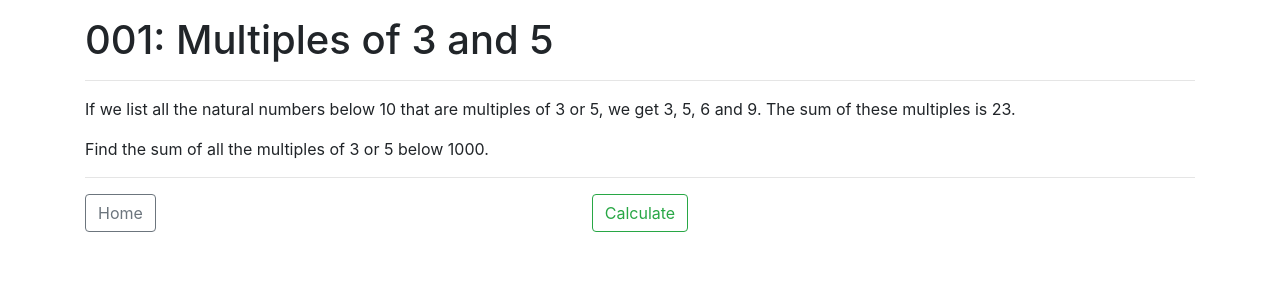
After one commit to philipbkemp/euler, a PHP site: page /0/0/1.php in a window 1280 px wide. The commit adds this page. Shown: the top 300 px of the page. Run offline with PHP 8.4, Linux system fonts and the light colour scheme.

Commit message:
001: Multiples of 3 and 5

```diff
--- /dev/null
+++ b/0/0/1.php
@@ -0,0 +1,71 @@
+<!doctype html>
+<html lang="en">
+	<head>
+		<meta charset="utf-8">
+		<meta name="viewport" content="width=device-width, initial-scale=1, shrink-to-fit=no">
+		<link rel="stylesheet" href="https://cdn.jsdelivr.net/npm/bootstrap@4.5.3/dist/css/bootstrap.min.css" integrity="sha384-TX8t27EcRE3e/ihU7zmQxVncDAy5uIKz4rEkgIXeMed4M0jlfIDPvg6uqKI2xXr2" crossorigin="anonymous">
+		<title>Project Euler</title>
+	</head>
+	<body>
+
+		<div class="container">
+			<div class="row mt-3">
+				<div class="col">
+					<h1>001: Multiples of 3 and 5</h1>
+					<hr />
+				</div>
+			</div>
+			<div class="row">
+				<div class="col">
+					<p>If we list all the natural numbers below 10 that are multiples of 3 or 5, we get 3, 5, 6 and 9. The sum of these multiples is 23.</p>
+					<p>Find the sum of all the multiples of 3 or 5 below 1000.</p>
+					<hr />
+				</div>
+			</div>
+
+			<?php if ( ! isset($_GET["go"]) ) { ?>
+				<div class="row">
+					<div class="col-4">
+						<a href="/" class="btn btn-outline-secondary">Home</a>
+					</div>
+					<div class="col-4 text-center">
+						<a href="?go" class="btn btn-outline-success">Calculate</a>
+					</div>
+				</div>
+			<?php } else { ?>
+				<div class="row">
+					<div class="col-4">
+						<a href="/" class="btn btn-outline-secondary">Home</a>
+					</div>
+					<div class="col-4">
+						<input type="text" readonly disabled class="form-control" value="<?php print calculate(); ?>" />
+					</div>
+				</div>
+			<?php } ?>
+		</div>
+
+		<script src="https://code.jquery.com/jquery-3.5.1.slim.min.js" integrity="sha384-DfXdz2htPH0lsSSs5nCTpuj/zy4C+OGpamoFVy38MVBnE+IbbVYUew+OrCXaRkfj" crossorigin="anonymous"></script>
+		<script src="https://cdn.jsdelivr.net/npm/bootstrap@4.5.3/dist/js/bootstrap.bundle.min.js" integrity="sha384-ho+j7jyWK8fNQe+A12Hb8AhRq26LrZ/JpcUGGOn+Y7RsweNrtN/tE3MoK7ZeZDyx" crossorigin="anonymous"></script>
+	</body>
+</html>
+
+<?php
+	function calculate() {
+
+		$sum = 0;
+		$max = 1000;
+
+		for ( $x=1 ; $x!==$max ; $x++ ) {
+
+			$isMultiple = ( $x % 3 === 0 ) || ( $x % 5 === 0 );
+
+			if ( $isMultiple ) {
+				$sum = $sum + $x;
+			}
+
+		}
+
+		return $sum;
+
+	}
+?>
```
Also changed, not shown: index.php (+26 -3 lines).
